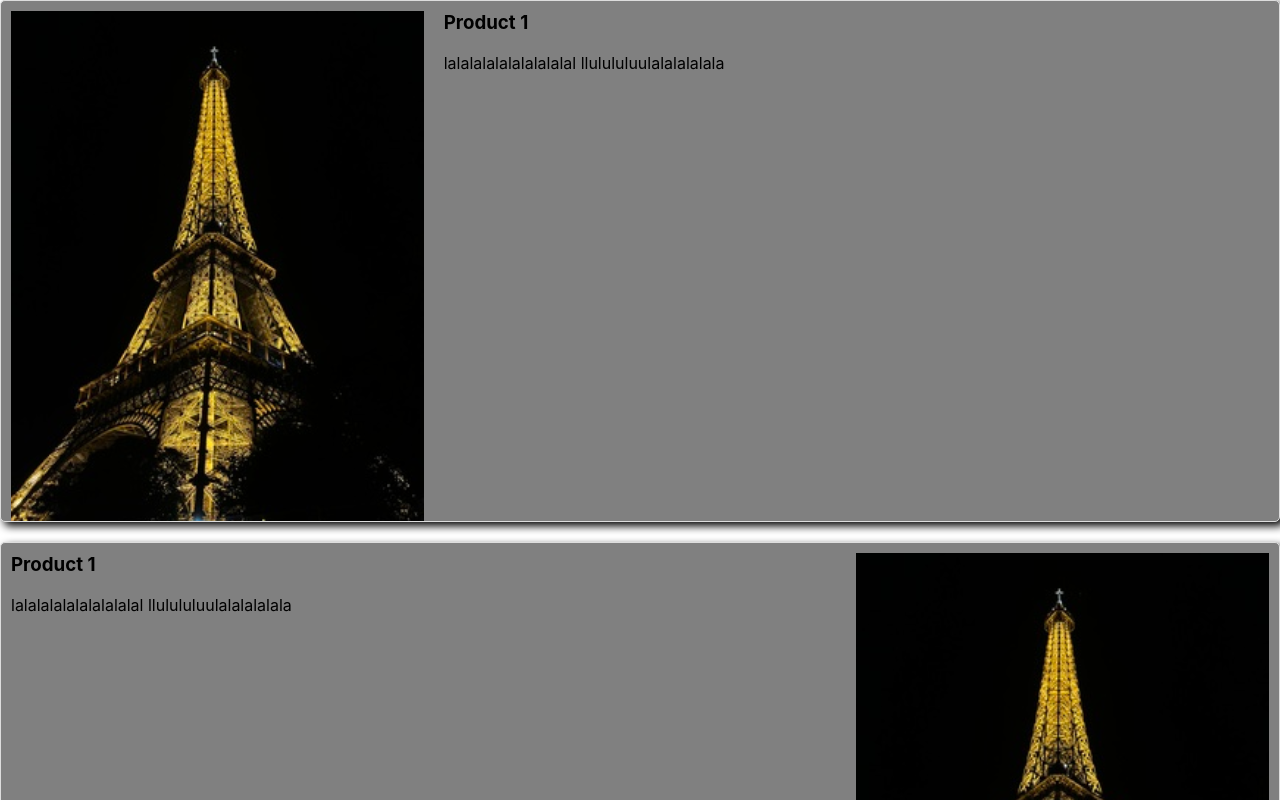
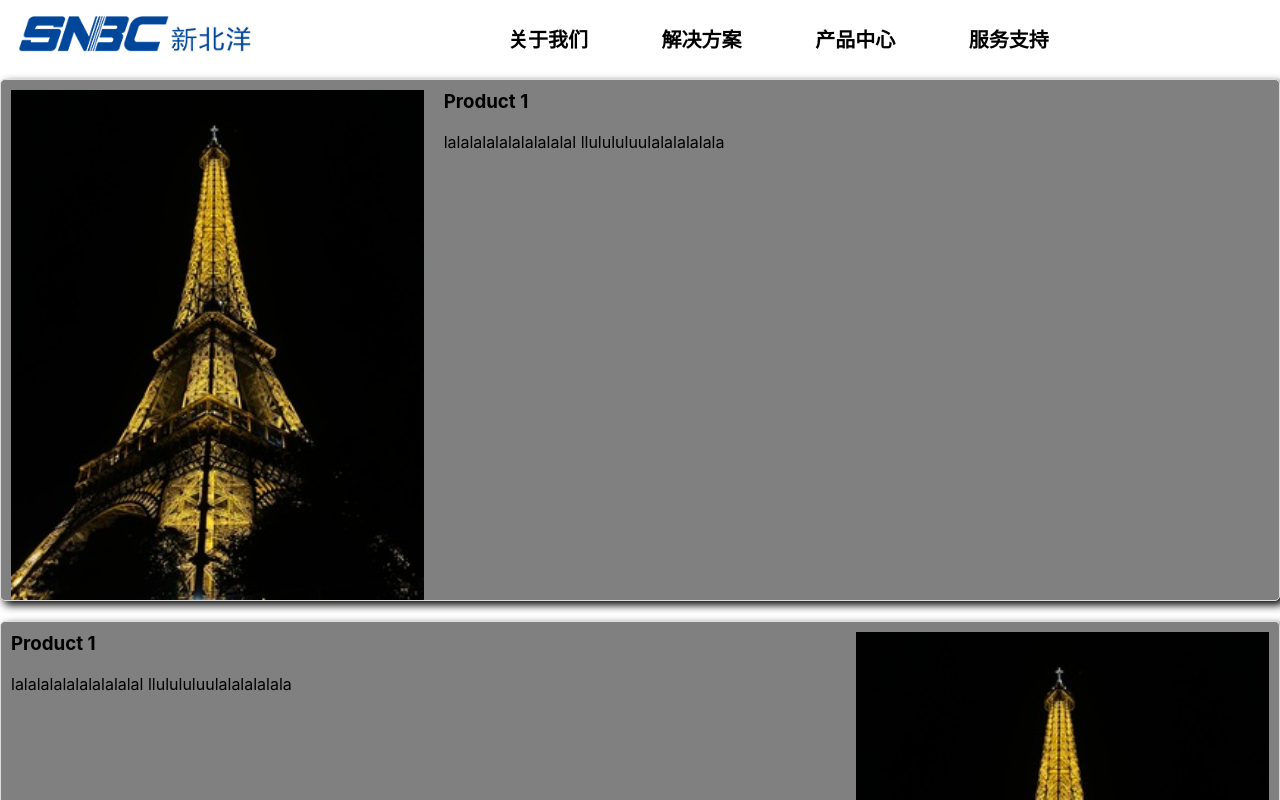
Before and after one commit to GaoKyrie/website, a React (Create React App) app: page /Productpage in a window 1280 px wide. Shown: the top 800 px of the page. Built offline with nearby package versions, Linux system fonts and the light colour scheme.

Commit message:
underline

```diff
--- a/package.json
+++ b/package.json
@@ -13,6 +13,7 @@
     "element-ui": "^2.15.14",
     "react": "^18.2.0",
     "react-dom": "^18.2.0",
+    "react-native-mask-loader": "^0.0.3",
     "react-router-dom": "^6.22.3",
     "react-scripts": "5.0.1",
     "web-vitals": "^2.1.4"
--- /dev/null
+++ b/src/components/Header/Header.css
@@ -0,0 +1,76 @@
+.Homepage-ul {
+    list-style-type: none;
+    display: flex;
+    justify-content: space-between;
+    height: 79px;
+    width: 45%;
+    margin: auto;
+}
+
+.Homepage-li {
+    display: inline;
+    float: left;
+    height: inherit;
+    width: 20%;
+    margin-top: 3vh;
+    position: relative;
+    /* 添加相对定位，用于下划线的绝对定位 */
+}
+
+.Homepage-li a {
+    text-decoration: none;
+    font-size: 20px;
+    color: black;
+    font-weight: bold;
+    position: relative;
+}
+
+.Homepage-li a::before {
+    content: '';
+    position: absolute;
+    bottom: -3px;
+    /*调整下划线与文本间的距离*/
+    left: 0px;
+    /*调整下划线与文本对齐*/
+    width: 100%;
+    height: 2px;
+    background: linear-gradient(to right, #b47dcd, #e878a2, #eb85ab);
+    z-index: 1;
+    transform: scaleX(0);
+    transform-origin: left;
+    transition: transform 0.5s ease-in-out;
+}
+
+.Homepage-li a:hover::before {
+    transform: scaleX(1);
+}
+
+.Homepage-Header {
+    background-color: rgb(255, 255, 255);
+}
+
+
+
+
+.fl {
+    float: left;
+}
+
+.logo {
+    width: 85%;
+
+}
+
+.logo {
+    width: 15rem;
+    height: auto;
+    margin: 1rem;
+}
+
+.nav_t ul.header-navbar-level1 {
+    display: flex;
+    justify-content: space-between;
+    height: 79px;
+    width: 45%;
+    margin: auto;
+}
--- a/src/components/Homepage/Homepage.js
+++ b/src/components/Header/Header.js
@@ -1,10 +1,10 @@
 import { type } from '@testing-library/user-event/dist/type';
 import React from 'react';
-import "./Homepage.css"
+import "./Header.css"
 import logo from '../../assets/logo.png';
 import {Link} from 'react-router-dom'
 
-function Homepage() {
+function Header() {
     return (
         <div className='Homepage-Header'>
             <div className='NaviBar'>
@@ -17,7 +17,7 @@ function Homepage() {
                     <ul className='Homepage-ul'>
                         <li className='Homepage-li'><a href='https://www.snbc.cn/'><span>关于我们</span></a></li>
                         <li className='Homepage-li'><Link to='Productpage'><span>解决方案</span></Link></li>
-                        <li className='Homepage-li'><a href='https://www.snbc.cn/'><span>产品中心</span></a></li>
+                        <li className='Homepage-li'><Link to='Productpage'><span>产品中心</span></Link></li>
                         <li className='Homepage-li'><a href='https://www.snbc.cn/'><span>服务支持</span></a></li>
                     </ul>
                 </div>
@@ -26,4 +26,4 @@ function Homepage() {
     );
 }
 
-export default Homepage;
+export default Header;
--- a/src/components/Homepage/Homepage.css
+++ /dev/null
@@ -1,43 +0,0 @@
-.Homepage-ul{
-    list-style-type:none;
-    display: flex;
-    justify-content: space-between;
-    height: 79px;
-    width: 45%;
-    margin: auto;
-}
-
-.Homepage-li{
-    display: inline;
-    float: left;
-  height: inherit;
-  width: 20%;
-  margin-top: 3vh;
-}
-
-.Homepage-Header{
-    background-color: rgb(255, 255, 255);
-}
-
-a{
-    text-decoration: none;
-    font-size: 20px;
-    color: black;
-    font-weight: bold;
-}
-
-.fl{float: left;}
-.logo{
-    width:85%;
-
-}
-
-.logo{ width: 15rem; height:auto;margin-top: 1rem;}
-
-.nav_t ul.header-navbar-level1{
-    display: flex;
-    justify-content: space-between;
-    height: 79px;
-    width: 45%;
-    margin: auto;
-  }
--- a/src/components/HomepageContent/HomepageContent.css
+++ b/src/components/HomepageContent/HomepageContent.css
@@ -10,8 +10,22 @@
     display: inline-block;
   }
 
+  /* after:一种伪元素选择器，用于在被选元素的后面插入内容，通常配合content属性指定要插入的内容*/
+  .index-tit-con:after {
+    content: '';
+    position: absolute;
+    width: 3rem;
+    height: 2px;
+    left: 50%;
+    bottom: -0.5rem;
+    transform: translateX(-50%);
+    background: #00e5ff;
+}
+
   .accordion-container {
-    padding: inherit; /*从父元素继承padding属性，在此处保证两边不留白*/
+
+    padding: 0; /*从父元素继承padding属性，在此处保证两边不留白*/
+    margin: 0;  /*控制手风琴部分与footer之间是否留白，mairgin：0 即不留白*/
     overflow: hidden;
     display: flex;
     justify-content: flex-start;
@@ -58,13 +72,7 @@
     }
   }
 
-  .accordion-container {
-    padding: 0;
-    overflow: hidden;
-    display: flex;
-    justify-content: flex-start;
-    align-items: flex-start
-}
+
 accordion-container .accordion-item[data-v-36fadeda] {
     list-style: none;
     height: 500px;
@@ -77,8 +85,9 @@ accordion-container .accordion-item[data-v-36fadeda] {
     justify-content: center;
     align-items: center
 }
+/*控制手风琴内部件Li的大小，因从5个展示位调整到3个展示位，原值为20%，现需调整为34%*/
 .accordion-container .accordion-item:not(:hover) {
-    width: 20%
+    width: 34%
 }
 
 .accordion-container .accordion-item:hover {
@@ -107,3 +116,15 @@ accordion-container .accordion-item[data-v-36fadeda] {
     font-size: 18px;
     z-index: 2
 }
+
+.content-container{
+  display: flex;
+  justify-content: center;
+}
+
+.accordion-item span {
+  /* 将 span 转换为块级元素，这样它会在新的一行上显示 */
+  display: block;
+  /* 还可以添加一些样式，比如边距，来更好地控制布局 */
+  margin-top: 10px; /* 添加顶部边距来与上面的内容分隔 */
+}
--- a/src/components/HomepageContent/HomepageContent.js
+++ b/src/components/HomepageContent/HomepageContent.js
@@ -20,12 +20,6 @@ function HomepagContent() {
                     <li class="accordion-item">
                         <p class="accordion-title">产品3</p>
                     </li>
-                    <li class="accordion-item">
-                        <p class="accordion-title">产品4</p>
-                    </li>
-                    <li class="accordion-item">
-                        <p class="accordion-title">产品5</p>
-                    </li>
                 </ul>
             </div>
         </div>
--- a/src/components/Productpage/Productpage.js
+++ b/src/components/Productpage/Productpage.js
@@ -1,9 +1,11 @@
 import React from 'react';
 import './Productpage.css'
 import Eiffel from '../../assets/Eiffel.jpg'
-
+import Header from '../Header/Header';
 function Productpage() {
     return (
+        <>
+        <Header />
         <div>
 
             <div className='productpage-card'>
@@ -26,6 +28,7 @@ function Productpage() {
                 </div>
             </div>
         </div>
+        </>
     );
 }
 
--- a/src/components/Zmd/Zmd.js
+++ b/src/components/Zmd/Zmd.js
@@ -2,8 +2,11 @@ import React from 'react';
 import "./Zmd.css"
 import { Carousel } from 'antd';
 import image01 from '../../assets/image01.png';
+import HomepagContent from '../HomepageContent/HomepageContent';
+import Header from '../Header/Header';
 function Zmd() {
   return (
+    <>
     <div className="carousel-container">
       <Carousel autoplay>
         <div className="carousel-container">
@@ -20,6 +23,7 @@ function Zmd() {
         </div>
       </Carousel>
     </div>
+    </>
   );
 }
 
--- a/src/index.js
+++ b/src/index.js
@@ -1,50 +1,18 @@
 import React from 'react';
-/*
-import ReactDOM from 'react-dom/client';*/
 import ReactDOM from 'react-dom';
-
 import './index.css';
-import App from './App';
 import reportWebVitals from './reportWebVitals';
-import Homepage from './components/Homepage/Homepage';
-import Zmd from './components/Zmd/Zmd';
-import Footer from './components/Footer/Footer';
-import HomepagContent from './components/HomepageContent/HomepageContent';
 import Productpage from './components/Productpage/Productpage';
 import {BrowserRouter, Route, Routes} from 'react-router-dom'
-/**
-const root = ReactDOM.createRoot(document.getElementById('root'));
-root.render(
-  /*
-  <React.StrictMode>
+import Firstpage from './pages/Firstpage';
 
-    <Homepage />
-    <Zmd />
-    <HomepagContent />
-    <Footer />
-
-
-  </React.StrictMode>
-  */
-  /*
-  <React.StrictMode>
-    <BrowserRouter>
-      <Routes>
-      <Route exact path="/" component={Homepage} />
-      <Route path="/Productpage" component={Productpage} />
-      </Routes>
-    </BrowserRouter>
-  </React.StrictMode>
-
-);
-*/
 
 
 ReactDOM.render(
   <React.StrictMode>
     <BrowserRouter>
-      <Routes> {/* 使用 Routes 包裹 Route 组件 */}
-        <Route exact path="/" element={<Homepage />} /> {/* 使用 element 属性来指定要渲染的组件 */}
+      <Routes>
+        <Route exact path="/" element={< Firstpage/>} />
         <Route path="/Productpage" element={<Productpage />} />
       </Routes>
     </BrowserRouter>
--- /dev/null
+++ b/src/pages/Firstpage.js
@@ -0,0 +1,22 @@
+import Header from "../components/Header/Header";
+import Zmd from "../components/Zmd/Zmd";
+import HomepagContent from "../components/HomepageContent/HomepageContent";
+import Footer from "../components/Footer/Footer";
+
+function Firstpage() {
+    return(
+        <>
+        <Header/>
+        <Zmd/>
+        <HomepagContent/>
+        <Footer/>
+        </>
+    );
+}
+
+
+
+
+
+
+export default Firstpage;
```
Also changed, not shown: src/components/Aboutus/Aboutus.js (+14 -0 lines), 2 other files (tests, documents, lock files or other folders).
